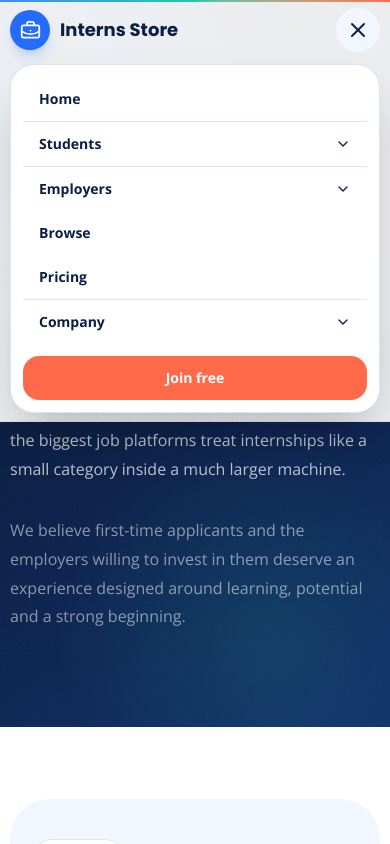
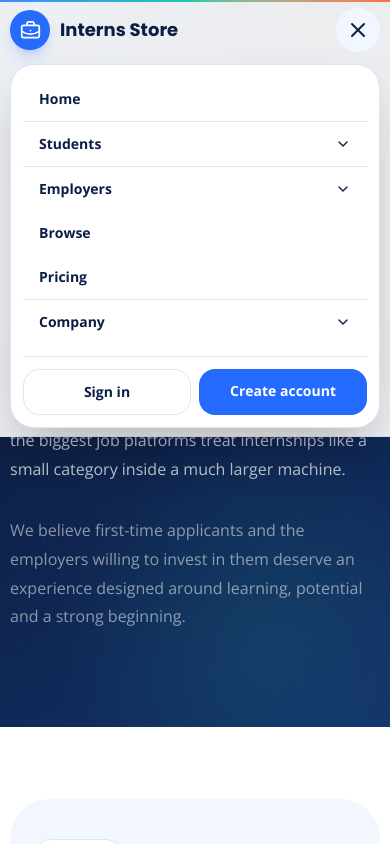
Before and after one commit to RManula/Interns-Store, a Next.js app: page /about in a window 390 px wide. Both pictures are taken after a click on the button 358 px from the left and 30 px from the top of the page. Shown: the top 844 px of the page. Built offline with nearby package versions, Linux system fonts and the light colour scheme.

Commit message:
feat: add sign-in and account section to mobile menu

```diff
--- a/components/layout/Header.tsx
+++ b/components/layout/Header.tsx
@@ -359,13 +359,60 @@ export function Header() {
                 </div>
               ),
             )}
-            <Link
-              href={user?.role === "employer" ? "/post" : user ? "/browse" : "/register"}
-              onClick={() => setMobileOpen(false)}
-              className="mt-3 block rounded-2xl bg-coral-500 px-4 py-3 text-center text-sm font-bold text-white"
-            >
-              {user?.role === "employer" ? "Post an Internship" : user ? "Find Internships" : "Join free"}
-            </Link>
+            {/* Account / auth */}
+            <div className="mt-3 border-t border-line pt-3">
+              {user ? (
+                <>
+                  <div className="flex items-center gap-3 rounded-2xl bg-blue-50 px-4 py-3">
+                    <span className="grid size-9 place-items-center rounded-full bg-blue-600 text-xs font-bold text-white">
+                      {initials(user.name)}
+                    </span>
+                    <span className="min-w-0">
+                      <span className="block truncate text-sm font-bold text-navy-950">{user.name}</span>
+                      <span className="block truncate text-xs text-muted">{user.email}</span>
+                    </span>
+                  </div>
+                  <Link href="/profile" onClick={() => setMobileOpen(false)} className="mt-1 flex items-center gap-2.5 rounded-2xl px-4 py-3 text-sm font-semibold text-navy-900 hover:bg-blue-50">
+                    <User size={17} className="text-blue-600" /> My profile
+                  </Link>
+                  <Link href="/dashboard" onClick={() => setMobileOpen(false)} className="flex items-center gap-2.5 rounded-2xl px-4 py-3 text-sm font-semibold text-navy-900 hover:bg-blue-50">
+                    <LayoutDashboard size={17} className="text-blue-600" /> Dashboard
+                  </Link>
+                  <Link href="/billing" onClick={() => setMobileOpen(false)} className="flex items-center gap-2.5 rounded-2xl px-4 py-3 text-sm font-semibold text-navy-900 hover:bg-blue-50">
+                    <CreditCard size={17} className="text-blue-600" /> Billing & payments
+                  </Link>
+                  <button
+                    type="button"
+                    onClick={() => {
+                      logout();
+                      setMobileOpen(false);
+                    }}
+                    className="flex w-full items-center gap-2.5 rounded-2xl px-4 py-3 text-sm font-semibold text-coral-600 hover:bg-coral-500/10"
+                  >
+                    <LogOut size={17} /> Sign out
+                  </button>
+                </>
+              ) : (
+                <div className="grid grid-cols-2 gap-2">
+                  <Link href="/login" onClick={() => setMobileOpen(false)} className="rounded-2xl border border-line px-4 py-3 text-center text-sm font-bold text-navy-900 hover:bg-blue-50">
+                    Sign in
+                  </Link>
+                  <Link href="/register" onClick={() => setMobileOpen(false)} className="rounded-2xl bg-blue-600 px-4 py-3 text-center text-sm font-bold text-white hover:bg-blue-700">
+                    Create account
+                  </Link>
+                </div>
+              )}
+            </div>
+
+            {user && (
+              <Link
+                href={user.role === "employer" ? "/post" : "/browse"}
+                onClick={() => setMobileOpen(false)}
+                className="mt-3 block rounded-2xl bg-coral-500 px-4 py-3 text-center text-sm font-bold text-white"
+              >
+                {user.role === "employer" ? "Post an Internship" : "Find Internships"}
+              </Link>
+            )}
           </motion.div>
         )}
       </AnimatePresence>
```
